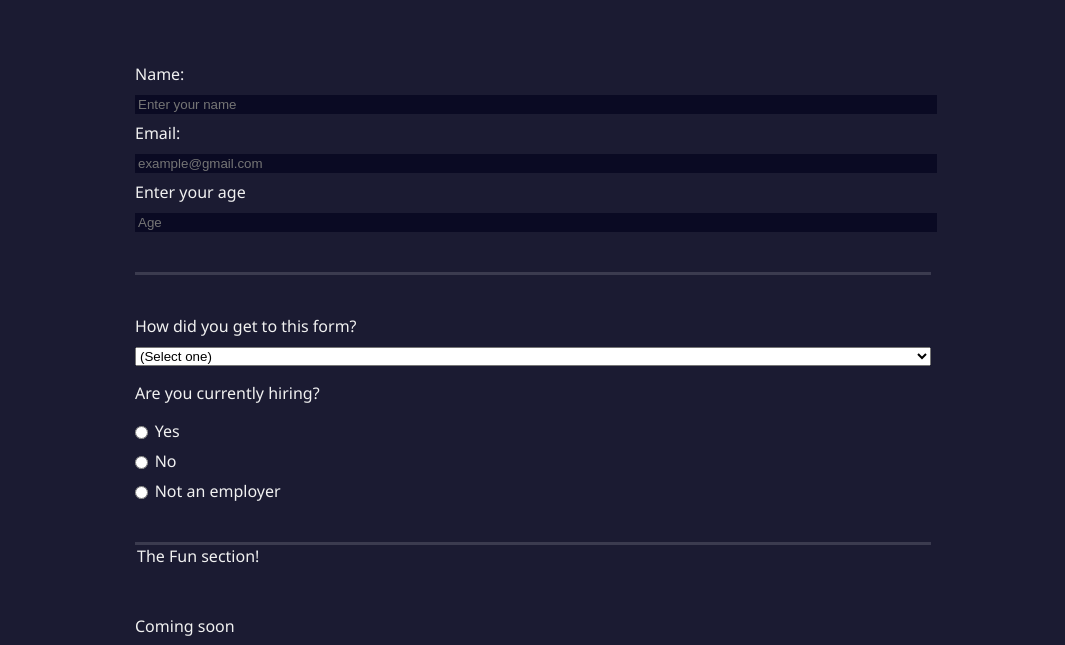
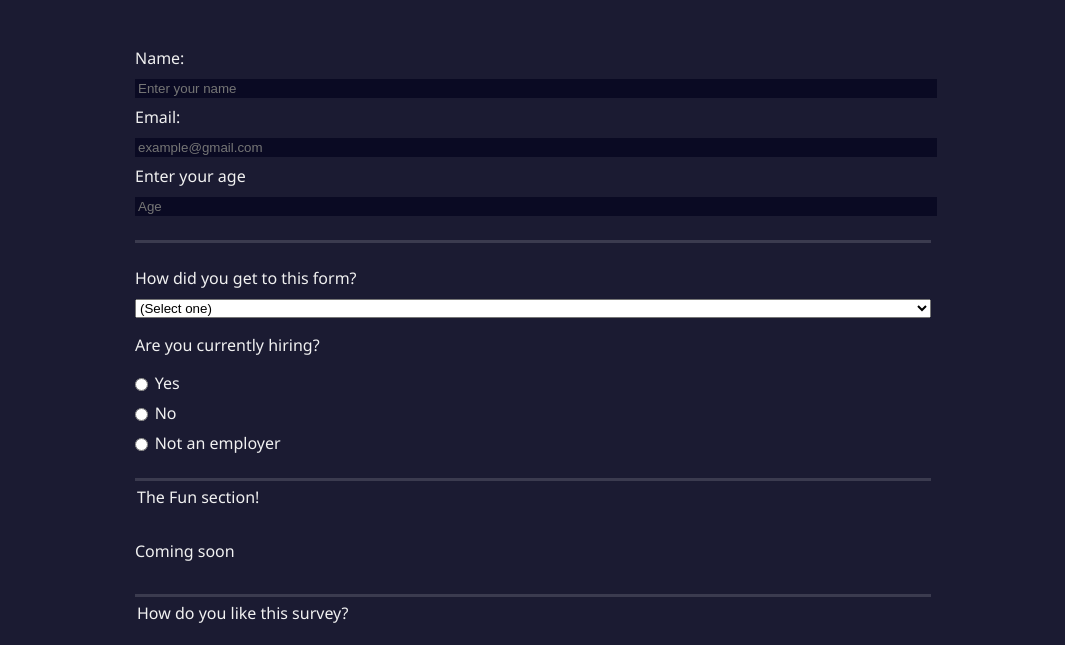
Before and after one commit to eblankenship27/practice_form, a plain HTML site: page index.html in a window 1280 px wide. Shown: the part 145-790 px from the top of the page, without its empty margins (107-1172 px from the left). Drawn offline with Linux system fonts and the light colour scheme.

Commit message:
Updated spacing

```diff
--- a/styles.css
+++ b/styles.css
@@ -23,9 +23,8 @@ form {
 
 fieldset {
     border: 0;
-    padding: 2rem 0;
+    padding: 1rem 0;
     border-bottom: 3px solid #3b3b4f;
-
 }
 
 label {
@@ -42,6 +41,11 @@ input, textarea {
     background-color: #0a0a23;
     border: 1px solid #0a0a23;
     color: #f1f1f1;
+}
+
+legend {
+    margin-top: 3;
+    padding-top: 5px;
 }
 
 .inline {
@@ -62,3 +66,7 @@ input[type="submit"] {
     background-color: #3b3b4f;
 
 }
+
+.expand {
+    margin-top: 1em;
+}
```
